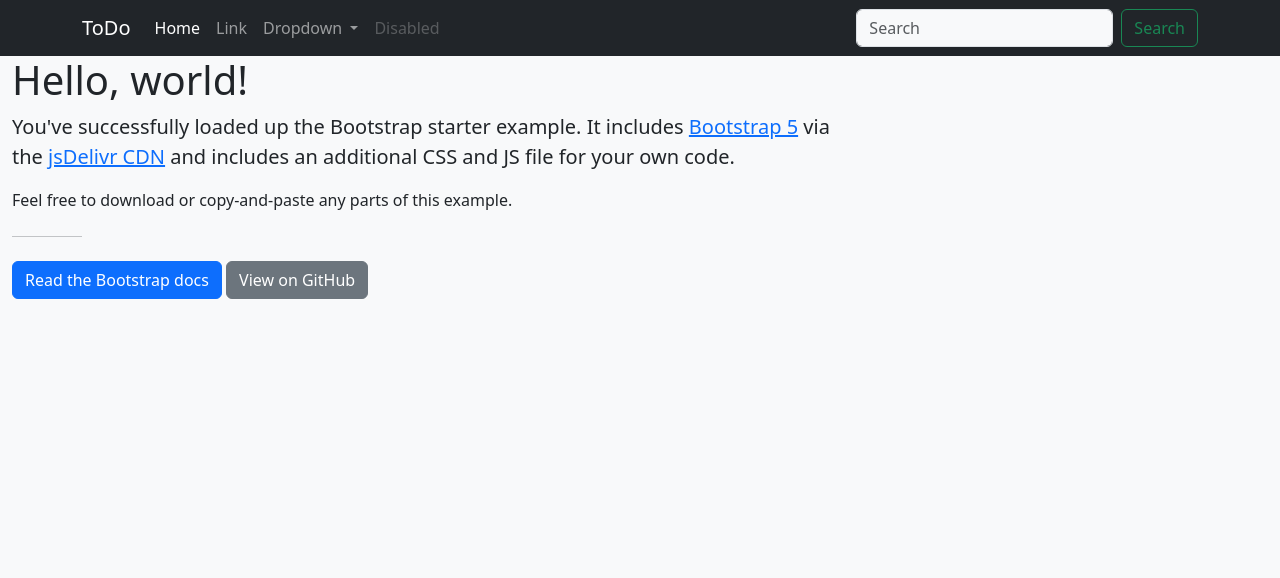
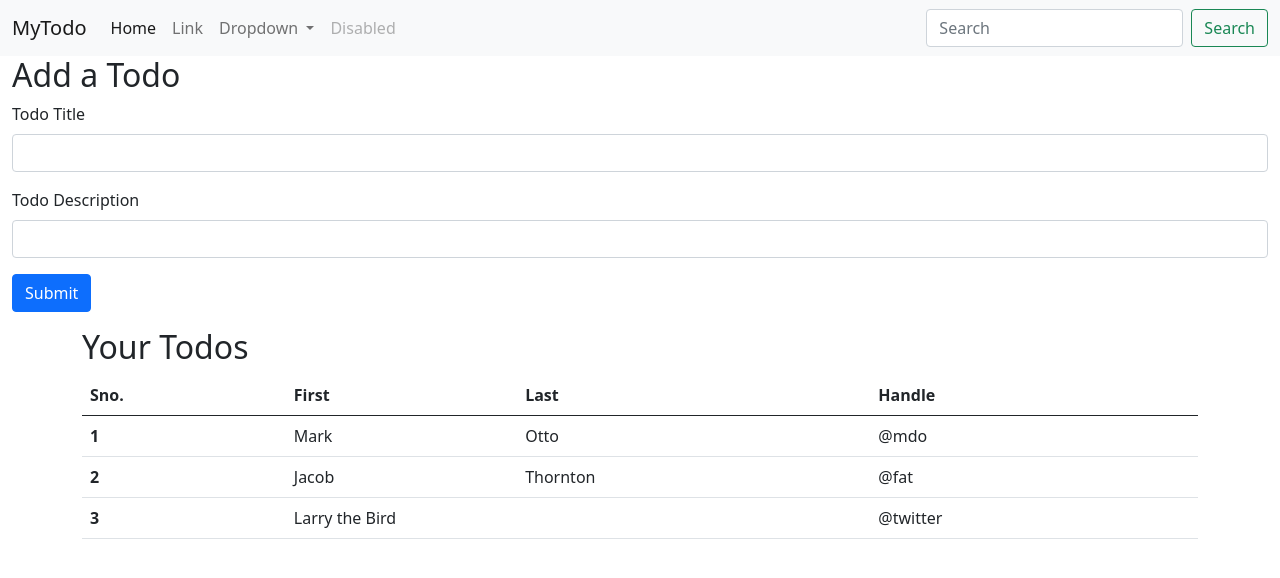
Before and after one commit to SuhelKhanCA/To-do-app-flask, a Flask app: page / in a window 1280 px wide. Shown: the top 578 px of the page. Run offline with Flask 3, Linux system fonts and the light colour scheme; parts of the project's set-up code (start-up, migrations or seed data) failed here and were passed over; some libraries are stand-ins or nearby versions.

Commit message:
Database problem solved

```diff
--- a/app.py
+++ b/app.py
@@ -1,18 +1,30 @@
 from flask import Flask, render_template
-from flask_sqlalchemy import SQLAlcehmy
+from flask_sqlalchemy import SQLAlchemy
+from datetime import datetime
 
 app = Flask(__name__)
 app.config['SQLALCHEMY_DATABASE_URI'] = "sqlite:///todo.db"
+app.config['SQLALCHEMY_TRACK_MODIFICATIONS'] = False
+db = SQLAlchemy(app)
 
+class Todo(db.Model):
+    sno = db.Column(db.Integer, primary_key=True)
+    title = db.Column(db.String(200), nullable=False)
+    desc = db.Column(db.String(500), nullable=False)
+    date_created = db.Column(db.DateTime, default=datetime.utcnow)
 
+    def __repr__(self) -> str:
+        return f"{self.sno} - {self.title}"
 @app.route('/')
 def hello_world():
     return render_template('index.html')
-    return 'Hello, World!'
+
 
 @app.route('/products')
 def products():
     return 'this is product page'
 
-if __name__== "__main__":
-    app.run(debug=True, port=8000)
+if __name__ == "__main__":
+    with app.app_context():
+        db.create_all()
+    app.run(debug=True)
--- a/templates/index.html
+++ b/templates/index.html
@@ -1,16 +1,19 @@
 <!doctype html>
 <html lang="en">
   <head>
+    <!-- Required meta tags -->
     <meta charset="utf-8">
     <meta name="viewport" content="width=device-width, initial-scale=1">
-    <title>Bootstrap demo</title>
-    <link href="https://cdn.jsdelivr.net/npm/bootstrap@5.3.2/dist/css/bootstrap.min.css" rel="stylesheet" integrity="sha384-T3c6CoIi6uLrA9TneNEoa7RxnatzjcDSCmG1MXxSR1GAsXEV/Dwwykc2MPK8M2HN" crossorigin="anonymous">
-    <link rel="stylesheet" href="styles.css">
+
+    <!-- Bootstrap CSS -->
+    <link href="https://cdn.jsdelivr.net/npm/bootstrap@5.0.2/dist/css/bootstrap.min.css" rel="stylesheet" integrity="sha384-EVSTQN3/azprG1Anm3QDgpJLIm9Nao0Yz1ztcQTwFspd3yD65VohhpuuCOmLASjC" crossorigin="anonymous">
+
+    <title>My Todo</title>
   </head>
   <body>
-    <nav class="navbar navbar-expand-lg navbar-dark bg-dark">
-      <div class="container">
-        <a class="navbar-brand" href="#">ToDo</a>
+    <nav class="navbar navbar-expand-lg navbar-light bg-light">
+      <div class="container-fluid">
+        <a class="navbar-brand" href="#">MyTodo</a>
         <button class="navbar-toggler" type="button" data-bs-toggle="collapse" data-bs-target="#navbarSupportedContent" aria-controls="navbarSupportedContent" aria-expanded="false" aria-label="Toggle navigation">
           <span class="navbar-toggler-icon"></span>
         </button>
@@ -34,10 +37,10 @@
               </ul>
             </li>
             <li class="nav-item">
-              <a class="nav-link disabled">Disabled</a>
+              <a class="nav-link disabled" href="#" tabindex="-1" aria-disabled="true">Disabled</a>
             </li>
           </ul>
-          <form class="d-flex" role="search">
+          <form class="d-flex">
             <input class="form-control me-2" type="search" placeholder="Search" aria-label="Search">
             <button class="btn btn-outline-success" type="submit">Search</button>
           </form>
@@ -46,19 +49,61 @@
     </nav>
 
     <div class="container-fluid">
-      <h1>Hello, world!</h1>
-      <div class="col-lg-8 px-0">
-        <p class="fs-5">You've successfully loaded up the Bootstrap starter example. It includes <a href="https://getbootstrap.com/">Bootstrap 5</a> via the <a href="https://www.jsdelivr.com/package/npm/bootstrap">jsDelivr CDN</a> and includes an additional CSS and JS file for your own code.</p>
-        <p>Feel free to download or copy-and-paste any parts of this example.</p>
-
-        <hr class="col-1 my-4">
-
-        <a href="https://getbootstrap.com" class="btn btn-primary">Read the Bootstrap docs</a>
-        <a href="https://github.com/twbs/examples" class="btn btn-secondary">View on GitHub</a>
-      </div>
+      <h2>Add a Todo</h2>
+      <form>
+        <div class="mb-3">
+          <label for="title" class="form-label">Todo Title</label>
+          <input type="text" class="form-control" id="title" aria-describedby="emailHelp">
+        </div>
+        <div class="mb-3">
+          <label for="desc" class="form-label">Todo Description</label>
+          <input type="text" class="form-control" id="desc">
+        </div>
+        <button type="submit" class="btn btn-primary">Submit</button>
+      </form>
     </div>
 
-    <script src="https://cdn.jsdelivr.net/npm/bootstrap@5.3.2/dist/js/bootstrap.bundle.min.js" integrity="sha384-C6RzsynM9kWDrMNeT87bh95OGNyZPhcTNXj1NW7RuBCsyN/o0jlpcV8Qyq46cDfL" crossorigin="anonymous"></script>
-    <script src="main.js"></script>
+    <div class="container my-3">
+      <h2>Your Todos</h2>
+      <table class="table">
+        <thead>
+          <tr>
+            <th scope="col">Sno.</th>
+            <th scope="col">First</th>
+            <th scope="col">Last</th>
+            <th scope="col">Handle</th>
+          </tr>
+        </thead>
+        <tbody>
+          <tr>
+            <th scope="row">1</th>
+            <td>Mark</td>
+            <td>Otto</td>
+            <td>@mdo</td>
+          </tr>
+          <tr>
+            <th scope="row">2</th>
+            <td>Jacob</td>
+            <td>Thornton</td>
+            <td>@fat</td>
+          </tr>
+          <tr>
+            <th scope="row">3</th>
+            <td colspan="2">Larry the Bird</td>
+            <td>@twitter</td>
+          </tr>
+        </tbody>
+      </table>
+    </div>
+    <!-- Optional JavaScript; choose one of the two! -->
+
+    <!-- Option 1: Bootstrap Bundle with Popper -->
+    <script src="https://cdn.jsdelivr.net/npm/bootstrap@5.0.2/dist/js/bootstrap.bundle.min.js" integrity="sha384-MrcW6ZMFYlzcLA8Nl+NtUVF0sA7MsXsP1UyJoMp4YLEuNSfAP+JcXn/tWtIaxVXM" crossorigin="anonymous"></script>
+
+    <!-- Option 2: Separate Popper and Bootstrap JS -->
+    <!--
+    <script src="https://cdn.jsdelivr.net/npm/@popperjs/core@2.9.2/dist/umd/popper.min.js" integrity="sha384-IQsoLXl5PILFhosVNubq5LC7Qb9DXgDA9i+tQ8Zj3iwWAwPtgFTxbJ8NT4GN1R8p" crossorigin="anonymous"></script>
+    <script src="https://cdn.jsdelivr.net/npm/bootstrap@5.0.2/dist/js/bootstrap.min.js" integrity="sha384-cVKIPhGWiC2Al4u+LWgxfKTRIcfu0JTxR+EQDz/bgldoEyl4H0zUF0QKbrJ0EcQF" crossorigin="anonymous"></script>
+    -->
   </body>
 </html>
```
Also changed, not shown: instance/todo.db (added).
